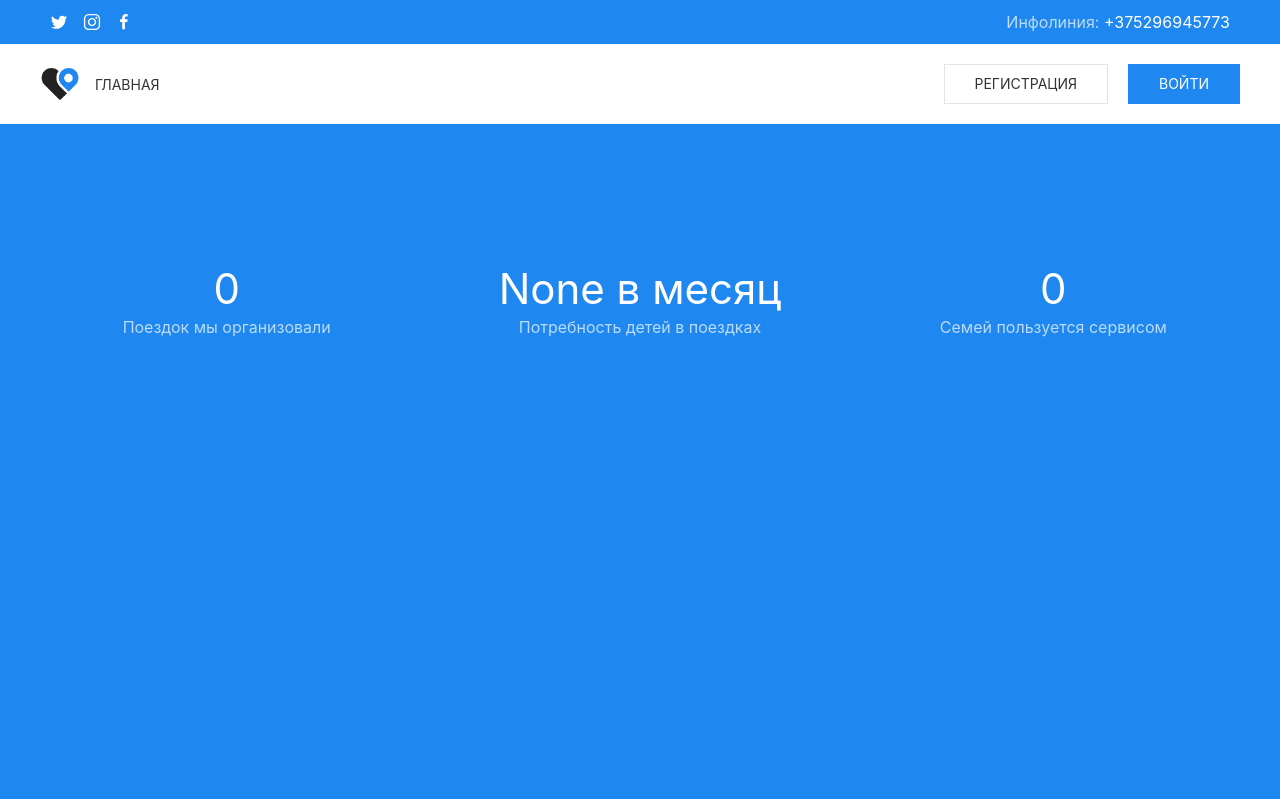
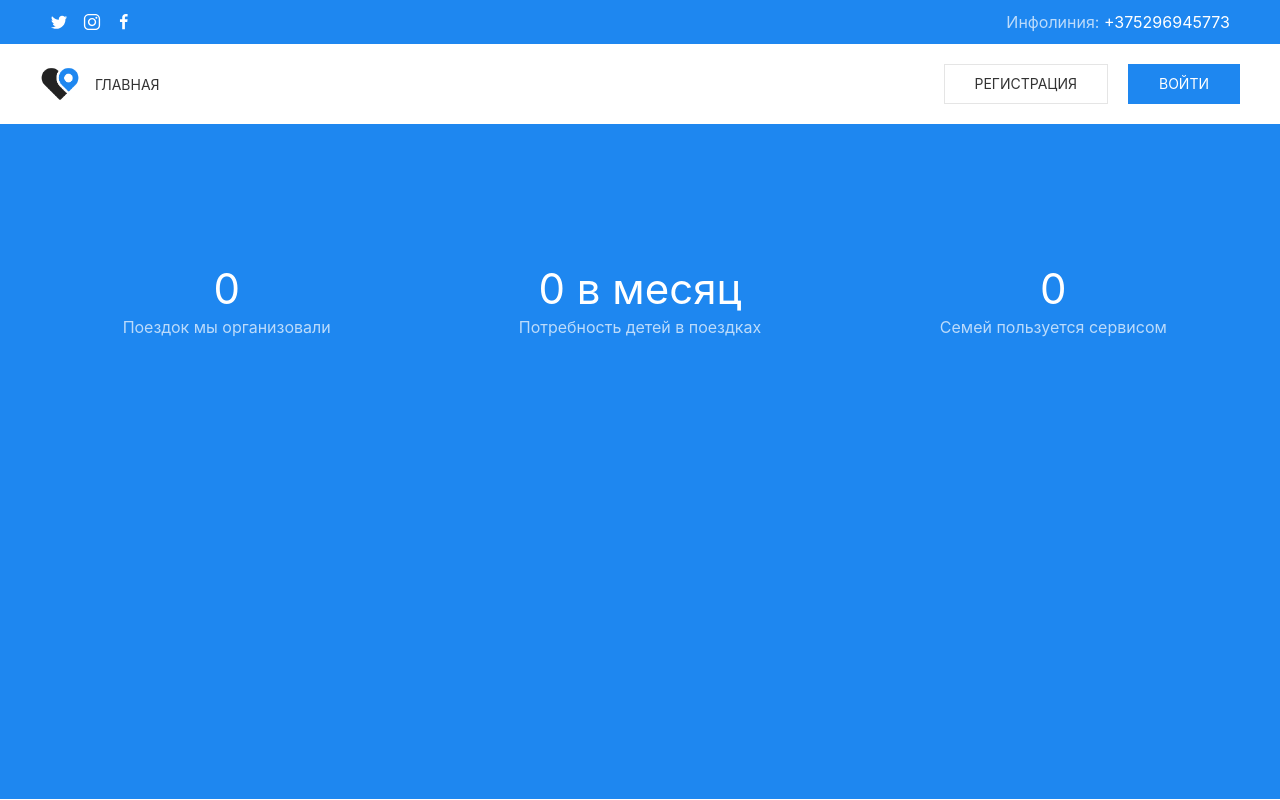
Before and after one commit to alex-best/taxikilometydobra, a Django app: page / in a window 1280 px wide. Run offline with Django 3.2, Linux system fonts and the light colour scheme; data that the repository does not hold is empty; parts of the project's set-up code (start-up, migrations or seed data) failed here and were passed over.

Commit message:
Небольшие исправления

```diff
--- a/templates/home.html
+++ b/templates/home.html
@@ -15,7 +15,7 @@
                 Поездок мы организовали
             </div>
             <div>
-                <h1>{{ req }} в месяц</h1>
+                <h1>{% if req %}{{ req }}{% else %}0{% endif %} в месяц</h1>
                 Потребность детей в поездках
             </div>
             <div>
--- a/trips/views.py
+++ b/trips/views.py
@@ -13,7 +13,7 @@
 
     def get_queryset(self):
         return Trip.objects.filter(user=self.request.user)
-`
+
 
 class CreateTrip(CreateView):
     form_class = CreateTripForm
```
Also changed, not shown: 1 other file.
